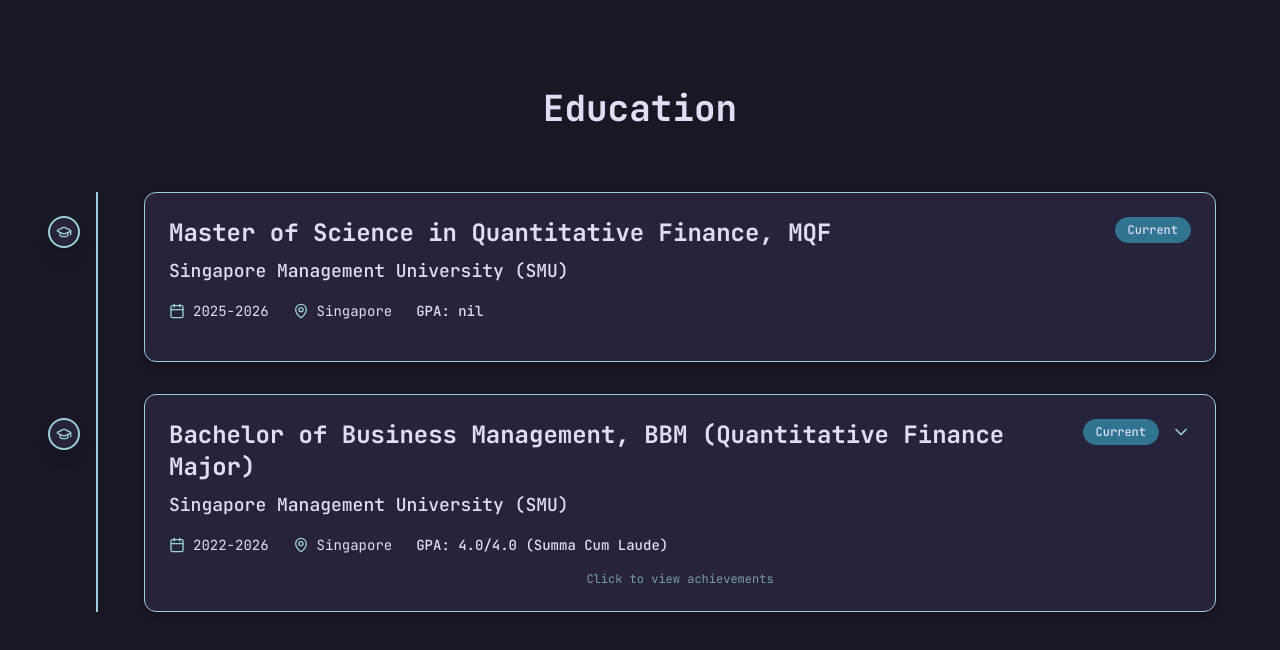
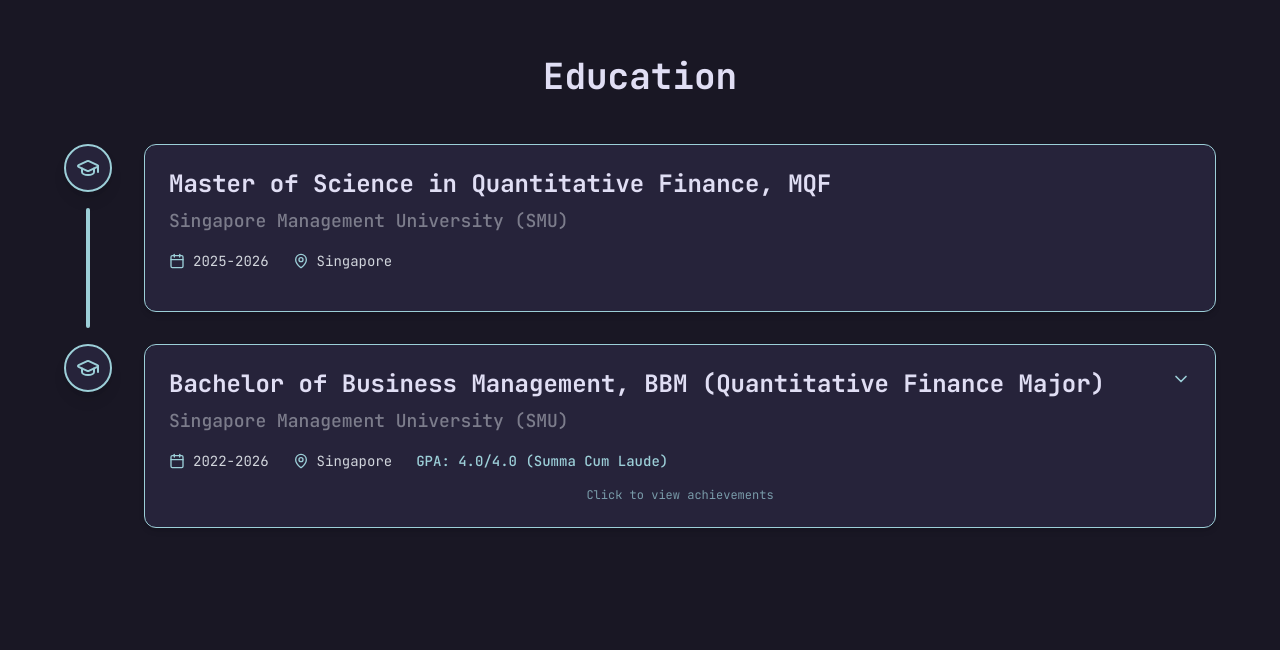
Before and after one commit to xavierchen0/portfolio-website, a React (Vite) app: page / in a window 1280 px wide. Shown: the part 776-1426 px from the top of the page. Built offline with nearby package versions, Linux system fonts and the light colour scheme.

Commit message:
feat: working education section

```diff
--- a/src/components/EducationSection.jsx
+++ b/src/components/EducationSection.jsx
@@ -59,7 +59,7 @@ export default function EducationSection({ id }) {
   return (
     <section
       id={id}
-      className="flex min-h-screen items-start justify-center px-4 py-16"
+      className="flex min-h-screen items-start justify-center px-4 py-8"
     >
       <div className="w-full max-w-6xl">
         {/* Header */}
@@ -68,37 +68,18 @@ export default function EducationSection({ id }) {
           whileInView={{ opacity: 1, y: 0 }}
           viewport={{ once: true }}
           transition={{ duration: 0.3 }}
-          className="mb-16 text-center"
+          className="mb-12 text-center"
         >
           <h2 className="text-4xl font-bold">Education</h2>
         </motion.div>
 
-        {/* Timeline container - Fixed positioning */}
-        <div className="relative pl-16 md:pl-20">
-          {/* Timeline line - Fixed positioning */}
-          <motion.div
-            initial={{ height: 0 }}
-            whileInView={{ height: "100%" }}
-            viewport={{ once: true }}
-            transition={{ duration: 1.2, delay: 0.2 }}
-            className="bg-rosepinefoam absolute top-0 left-6 w-0.5 md:left-8"
-          />
-
-          {/* Timeline items */}
+        {/* Timeline using CSS Grid - Much more responsive */}
+        <div className="grid grid-cols-[auto_1fr] gap-x-4 md:gap-x-8">
           {educationData.map((edu, index) => (
-            <motion.div
-              key={edu.id}
-              initial={{ opacity: 0, x: -50 }}
-              whileInView={{ opacity: 1, x: 0 }}
-              viewport={{ once: true }}
-              transition={{
-                duration: 0.6,
-                delay: index * 0.2 + 0.4,
-                ease: "easeOut",
-              }}
-              className="relative mb-8 last:mb-0"
-            >
-              {/* Timeline dot - Fixed positioning */}
+            <React.Fragment key={edu.id}>
+              {/* Timeline Column - Icon and Line */}
+              <div className="flex flex-col items-center">
+                {/* Timeline dot */}
                 <motion.div
                   initial={{ scale: 0 }}
                   whileInView={{ scale: 1 }}
@@ -109,48 +90,64 @@ export default function EducationSection({ id }) {
                     type: "spring",
                     stiffness: 200,
                   }}
-                whileHover={{ scale: 1.1 }}
-                className="bg-rosepineoverlay border-rosepinefoam absolute top-6 -left-20 z-20 flex h-8 w-8 items-center justify-center rounded-full border-2 shadow-lg md:-left-24"
+                  className="bg-rosepineoverlay border-rosepinefoam z-10 flex h-10 w-10 items-center justify-center rounded-full border-2 shadow-lg md:h-12 md:w-12"
                 >
-                <GraduationCap className="text-rosepinefoam h-4 w-4" />
+                  <GraduationCap className="text-rosepinefoam h-5 w-5 md:h-6 md:w-6" />
                 </motion.div>
 
-              {/* Education Card - Fixed z-index */}
+                {/* Timeline line - Only show if not last item */}
+                {index < educationData.length - 1 && (
+                  <motion.div
+                    initial={{ scaleY: 0 }}
+                    whileInView={{ scaleY: 1 }}
+                    viewport={{ once: true }}
+                    transition={{ duration: 1.2, delay: 0.2 }}
+                    className="bg-rosepinefoam my-4 min-h-[2rem] w-0.5 flex-1 rounded-full md:w-1"
+                  />
+                )}
+              </div>
+
+              {/* TODO: Figure out whether I want hover. It is lagging */}
+              {/* Content Column - Education Card */}
+              <motion.div
+                initial={{ opacity: 0, x: -50 }}
+                whileInView={{ opacity: 1, x: 0 }}
+                viewport={{ once: true }}
+                transition={{
+                  duration: 0.6,
+                  delay: index * 0.2 + 0.4,
+                  ease: "easeOut",
+                }}
+                className={`pb-8 ${index === educationData.length - 1 ? "pb-0" : ""}`}
+              >
                 <motion.div
                   whileHover={{
                     y: -5,
                     boxShadow: "0 20px 40px rgba(235, 111, 146, 0.2)",
                   }}
-                className={`bg-rosepineoverlay border-rosepinefoam relative z-10 cursor-pointer rounded-xl border p-6 shadow-md transition-colors duration-300 ${
+                  className={`bg-rosepineoverlay border-rosepinefoam cursor-pointer rounded-xl border p-4 shadow-md transition-all duration-300 md:p-6 ${
                     expandedCard === edu.id ? "ring-rosepinefoam ring-2" : ""
                   }`}
                   onClick={() => toggleCard(edu.id)}
                 >
-                {/* CardHeader */}
-                <div className="mb-4 flex flex-col md:flex-row md:items-start md:justify-between">
-                  <div className="mb-4 flex-1 md:mb-0">
-                    <h3 className="mb-2 text-xl font-bold md:text-2xl">
+                  {/* Card Header */}
+                  <div className="mb-4 flex flex-col space-y-4 lg:flex-row lg:items-start lg:justify-between lg:space-y-0">
+                    <div className="flex-1">
+                      <h3 className="mb-2 text-lg leading-tight font-bold md:text-xl lg:text-2xl">
                         {edu.degree}
                       </h3>
-                    <p className="text-lg font-medium">{edu.institution}</p>
+                      <p className="text-base font-medium text-gray-300 opacity-50 md:text-lg">
+                        {edu.institution}
+                      </p>
                     </div>
 
-                  <div className="flex items-center gap-3">
-                    {/* Education status */}
-                    <div
-                      className={`rounded-full px-3 py-1 text-xs font-medium ${
-                        edu.status === "current"
-                          ? "bg-rosepinepine border-rosepinepine border"
-                          : "bg-rosepineoverlay border-rosepineoverlay border"
-                      }`}
-                    >
-                      {edu.status === "current" ? "Current" : "Completed"}
-                    </div>
-
-                    {/* Expand/Collapse Icon - Fixed visibility */}
+                    <div className="flex items-center gap-3 lg:flex-shrink-0">
+                      {/* Expand/Collapse Icon */}
                       {edu.achievements && edu.achievements.length > 0 && (
                         <motion.div
-                        animate={{ rotate: expandedCard === edu.id ? 180 : 0 }}
+                          animate={{
+                            rotate: expandedCard === edu.id ? 180 : 0,
+                          }}
                           transition={{ duration: 0.3 }}
                           className="flex items-center justify-center"
                         >
@@ -160,19 +157,23 @@ export default function EducationSection({ id }) {
                     </div>
                   </div>
 
-                {/* Card Details - Fixed responsive layout */}
-                <div className="mb-4 flex flex-col gap-2 text-sm md:flex-row md:items-center md:gap-6">
+                  {/* Card Details */}
+                  <div className="mb-4 flex flex-col gap-3 text-sm md:gap-4 lg:flex-row lg:items-center lg:gap-6">
                     <div className="flex items-center gap-2">
                       <Calendar className="text-rosepinefoam h-4 w-4 flex-shrink-0" />
-                    <span>{edu.period}</span>
+                      <span className="text-gray-300">{edu.period}</span>
                     </div>
                     <div className="flex items-center gap-2">
                       <MapPin className="text-rosepinefoam h-4 w-4 flex-shrink-0" />
-                    <span>{edu.location}</span>
+                      <span className="text-gray-300">{edu.location}</span>
                     </div>
+                    {edu.gpa !== "nil" && (
                       <div className="flex items-center gap-2 font-medium">
-                    <span>GPA: {edu.gpa}</span>
+                        <span className="text-rosepinefoam">
+                          GPA: {edu.gpa}
+                        </span>
                       </div>
+                    )}
                   </div>
 
                   {/* Expandable achievements section */}
@@ -191,7 +192,7 @@ export default function EducationSection({ id }) {
                             <h4 className="text-rosepinefoam mb-3 text-sm font-semibold tracking-wide uppercase">
                               Achievements
                             </h4>
-                          <div className="space-y-2">
+                            <div className="grid gap-2 sm:grid-cols-1">
                               {edu.achievements.map((achievement, idx) => {
                                 const IconComponent = achievement.icon;
                                 return (
@@ -203,10 +204,10 @@ export default function EducationSection({ id }) {
                                       duration: 0.3,
                                       delay: idx * 0.1,
                                     }}
-                                  className="hover:bg-rosepinefoam/10 flex items-center gap-3 rounded-lg p-3 transition-all duration-200"
+                                    className="hover:bg-rosepinefoam/10 flex items-start gap-3 rounded-lg p-3 transition-all duration-200"
                                   >
-                                  <IconComponent className="text-rosepinefoam h-5 w-5 flex-shrink-0" />
-                                  <span className="text-sm font-medium">
+                                    <IconComponent className="text-rosepinefoam mt-0.5 h-5 w-5 flex-shrink-0" />
+                                    <span className="text-sm leading-relaxed font-medium">
                                       {achievement.text}
                                     </span>
                                   </motion.div>
@@ -222,12 +223,13 @@ export default function EducationSection({ id }) {
                   {edu.achievements &&
                     edu.achievements.length > 0 &&
                     expandedCard !== edu.id && (
-                    <div className="text-rosepinefoam/70 mt-2 text-center text-xs">
+                      <div className="text-rosepinefoam/70 mt-3 text-center text-xs">
                         Click to view achievements
                       </div>
                     )}
                 </motion.div>
               </motion.div>
+            </React.Fragment>
           ))}
         </div>
       </div>
```
Lines whose indentation alone changed are shown as unchanged.
